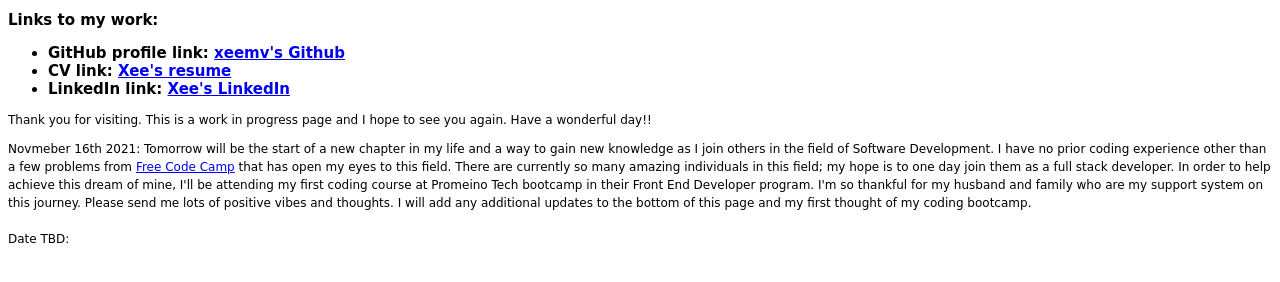
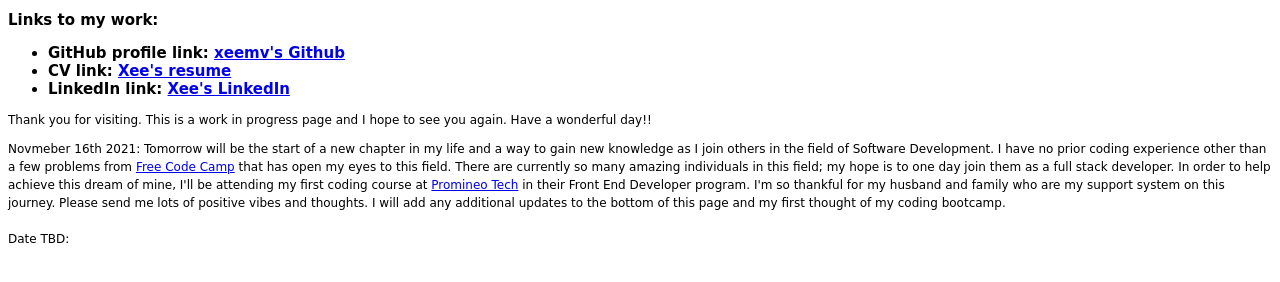
Before and after one commit to xeemv/Xee-s-website, a plain HTML site: page index.html in a window 1280 px wide. Shown: the part 276-558 px from the top of the page. Drawn offline with Linux system fonts and the light colour scheme; a web font is replaced by a local one.

Commit message:
Promineo Tech work link added

```diff
--- a/index.html
+++ b/index.html
@@ -15,7 +15,7 @@
     <li>CV link: <a href="https://drive.google.com/file/d/1pEH5eP3-jAl9gXaopUS3warsB-Ok_hAi/view?usp=sharing">Xee's resume</a></li>
     <li>LinkedIn link: <a href="https://www.linkedin.com/in/xeemv/">Xee's LinkedIn</a></li></ul></h2>
 <p>Thank you for visiting. This is a work in progress page and I hope to see you again. Have a wonderful day!!</p> <p2>Novmeber 16th 2021:
-    Tomorrow will be the start of a new chapter in my life and a way to gain new knowledge as I join others in the field of Software Development. I have no prior coding experience other than a few problems from <a href="https://www.freecodecamp.org">Free Code Camp</a> that has open my eyes to this field. There are currently so many amazing individuals in this field; my hope is to one day join them as a full stack developer. In order to help achieve this dream of mine, I'll be attending my first coding course at Promeino Tech bootcamp in their Front End Developer program. I'm so thankful for my husband and family who are my support system on this journey. Please send me lots of positive vibes and thoughts. I will add any additional updates to the bottom of this page and my first thought of my coding bootcamp.</p2>
+    Tomorrow will be the start of a new chapter in my life and a way to gain new knowledge as I join others in the field of Software Development. I have no prior coding experience other than a few problems from <a href="https://www.freecodecamp.org">Free Code Camp</a> that has open my eyes to this field. There are currently so many amazing individuals in this field; my hope is to one day join them as a full stack developer. In order to help achieve this dream of mine, I'll be attending my first coding course at <a href="https://www.promineotech.com/">Promineo Tech</a> in their Front End Developer program. I'm so thankful for my husband and family who are my support system on this journey. Please send me lots of positive vibes and thoughts. I will add any additional updates to the bottom of this page and my first thought of my coding bootcamp.</p2>
 <br>
 <br>
     </div>
```
